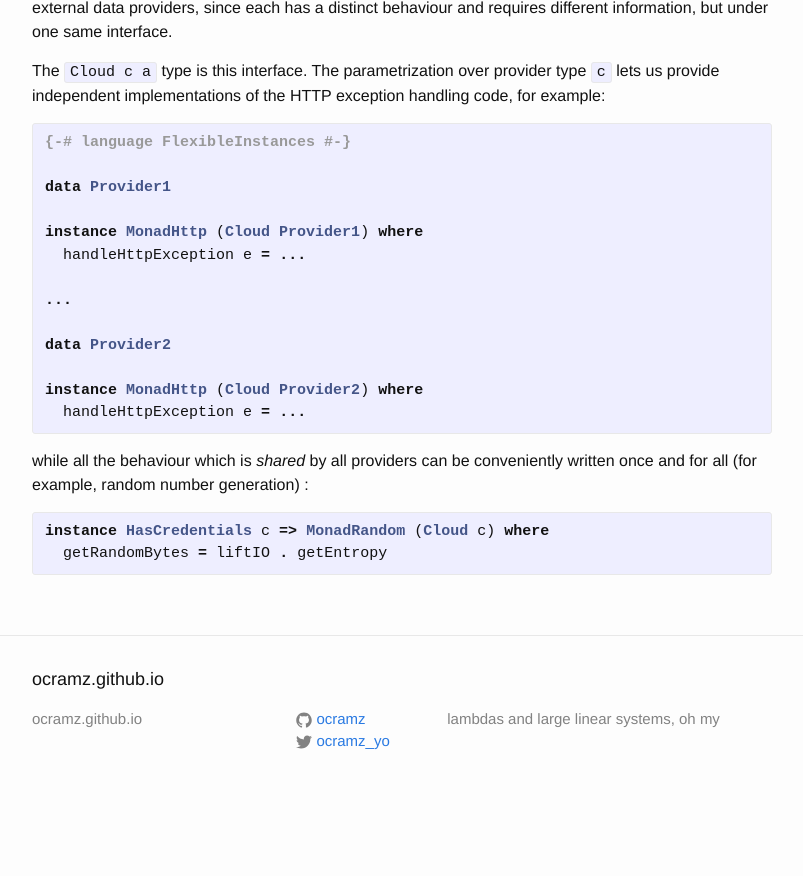
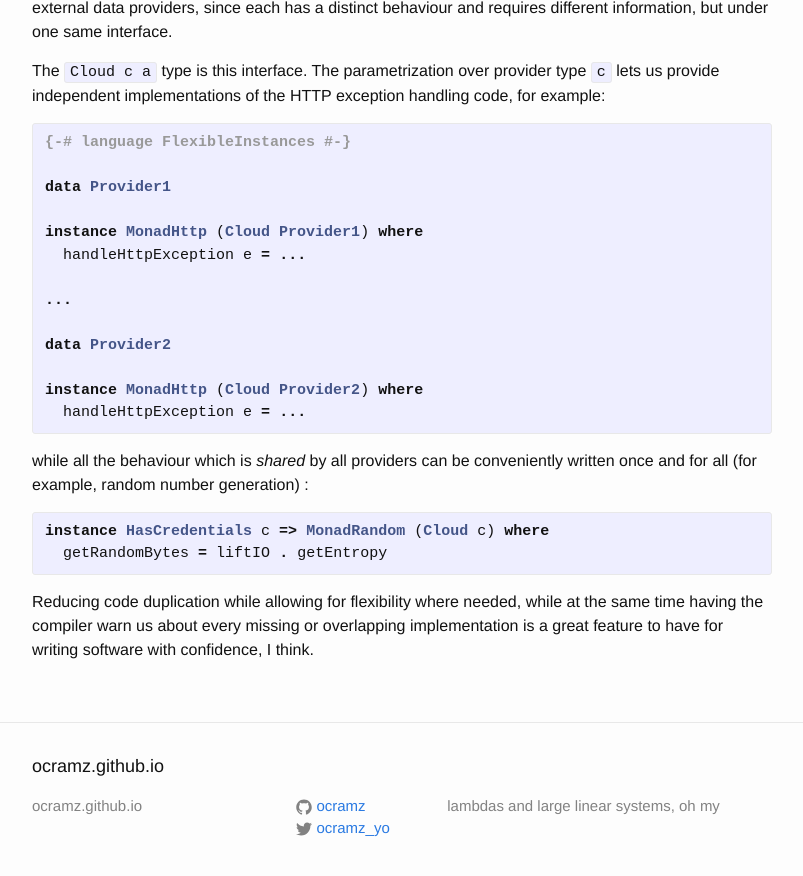
Before and after one commit to ocramz/ocramz.github.io, a Jekyll site: the page built from _posts/2017-11-30-growing-software-architecture.markdown, in a window 1280 px wide and 900 px high, scrolled down 5555 px. Shown: the top 876 px of the window, without its empty margins (238-1041 px from the left). Built offline with Jekyll 4.4.1, drawn with Linux system fonts in a browser that asks for light colours; before the commit the page ends 6368 px from its top, so only the background shows below that.

Commit message:
blog update

```diff
--- a/_posts/2017-11-30-growing-software-architecture.markdown
+++ b/_posts/2017-11-30-growing-software-architecture.markdown
@@ -221,6 +221,10 @@ instance HasCredentials c => MonadRandom (Cloud c) where
   getRandomBytes = liftIO . getEntropy
 {% endhighlight %}
 
+Reducing code duplication while allowing for flexibility where needed, while at the same time having the compiler warn us about every missing or overlapping implementation is a great feature to have for writing software with confidence, I think.
+
+
+
 
 
 
```
Also changed, not shown: 2 other files.
